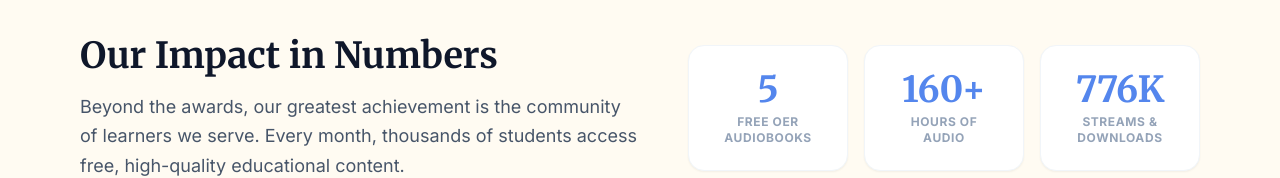
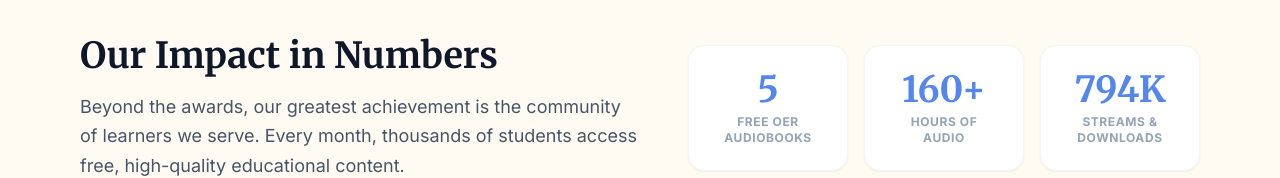
Before and after one commit to OpenAudioOER/listen, a React (Vite) app: page /recognition in a window 1280 px wide. Shown: the part 1702-1880 px from the top of the page. Built offline with nearby package versions, Linux system fonts and the light colour scheme; a web font is replaced by a local one.

Commit message:
Update Recognition.tsx
Updated Streaming Stats (May 27, 2026)

```diff
--- a/components/Recognition.tsx
+++ b/components/Recognition.tsx
@@ -304,7 +304,7 @@ export const Recognition: React.FC<RecognitionProps> = ({ onNavigateHome, onNavi
                                     <span className="text-xs font-bold uppercase text-slate-400 tracking-wider text-center">Hours of Audio</span>
                                 </div>
                                 <div className="flex flex-col items-center bg-white p-6 rounded-2xl shadow-sm border border-slate-100 w-32 md:w-40 transition-transform hover:-translate-y-1">
-                                    <span className="text-4xl font-bold text-primary font-serif mb-1">776K</span>
+                                    <span className="text-4xl font-bold text-primary font-serif mb-1">794K</span>
                                     <span className="text-xs font-bold uppercase text-slate-400 tracking-wider text-center">Streams & Downloads</span>
                                 </div>
                             </div>
```
